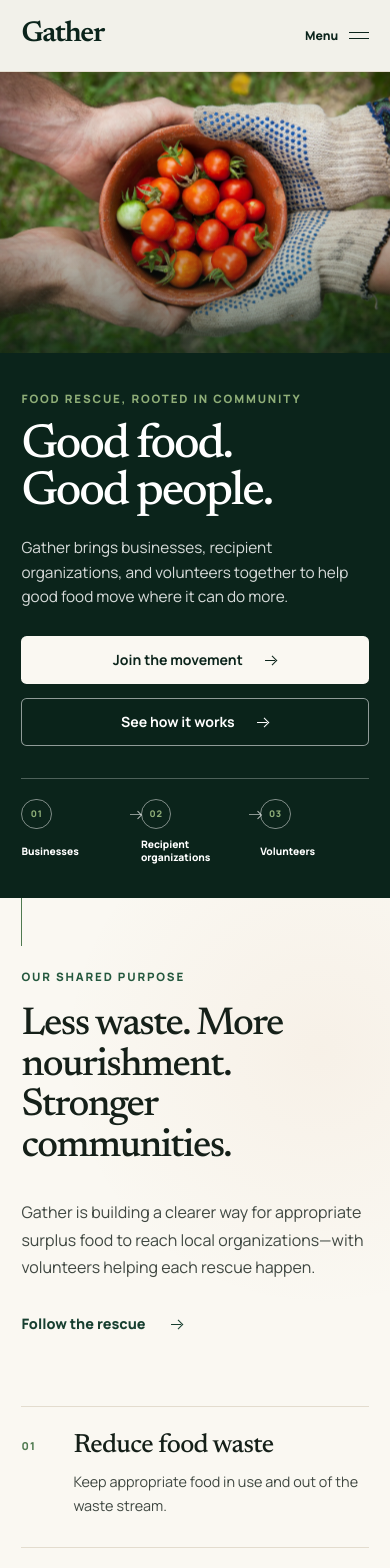
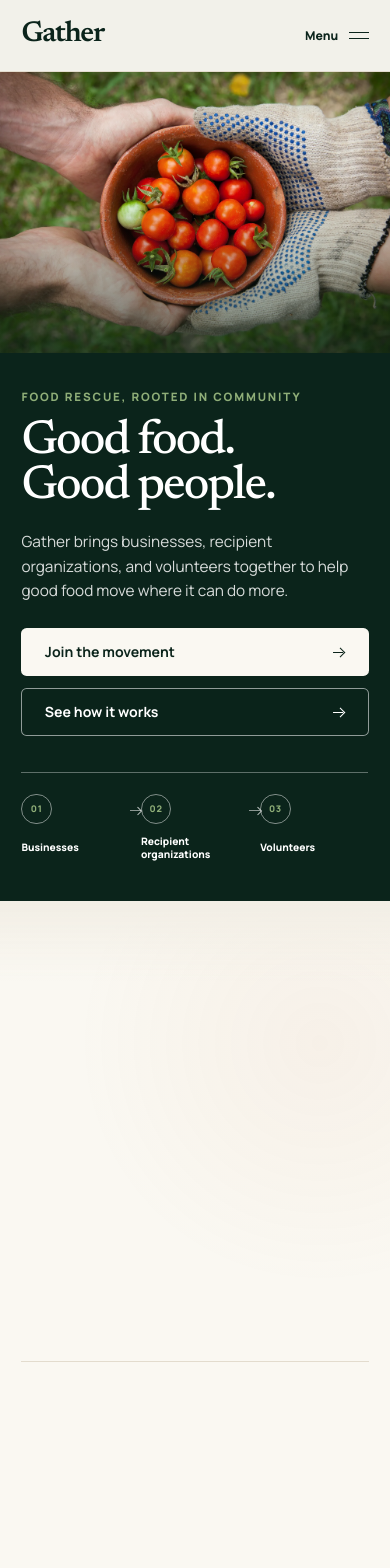
Before and after one commit to Stonecoast1135/gather-website, a Next.js app: page / in a window 390 px wide. Shown: the top 1568 px of the page. Built offline with nearby package versions, Linux system fonts and the light colour scheme.

Commit message:
Refine Gather homepage opening

```diff
--- a/src/app/globals.css
+++ b/src/app/globals.css
@@ -264,6 +264,20 @@ img {
   }
 }
 
+.button:focus-visible .button-arrow::before,
+.directional-link:focus-visible .link-arrow::before {
+  transform: scaleX(1);
+}
+
+.button:focus-visible .button-arrow::after,
+.directional-link:focus-visible .link-arrow::after {
+  transform: translateX(0.16rem) rotate(45deg);
+}
+
+.button:active {
+  transform: translateY(0);
+}
+
 /* Header */
 
 .site-header {
@@ -436,7 +450,7 @@ img {
 
 .home-hero {
   position: relative;
-  min-height: clamp(44rem, 84vh, 53.75rem);
+  min-height: clamp(45rem, 86vh, 54rem);
   overflow: clip;
   background: var(--forest-950);
   color: var(--white);
@@ -472,20 +486,21 @@ img {
   position: relative;
   z-index: 2;
   display: grid;
-  min-height: clamp(44rem, 84vh, 53.75rem);
+  min-height: clamp(45rem, 86vh, 54rem);
   grid-template-rows: 1fr auto;
   align-items: end;
   padding-top: clamp(10rem, 18vh, 13rem);
-  padding-bottom: clamp(3.25rem, 5.6vh, 4.5rem);
+  padding-bottom: clamp(3.5rem, 5.8vh, 4.75rem);
 }
 
 .hero-copy {
-  width: min(100%, 40rem);
+  width: min(100%, 39rem);
   align-self: center;
-  padding-bottom: 3rem;
+  padding-bottom: 2.75rem;
 }
 
 .hero-kicker {
+  margin-bottom: 1.05rem;
   color: var(--leaf-400);
 }
 
@@ -517,14 +532,14 @@ img {
   font-family: var(--font-display);
   font-size: clamp(4rem, 6vw, 5.25rem);
   font-weight: 430;
-  letter-spacing: -0.045em;
-  line-height: 0.98;
+  letter-spacing: -0.04em;
+  line-height: 0.94;
   text-wrap: balance;
 }
 
 .hero-lead {
   max-width: 38rem;
-  margin: 1.55rem 0 0;
+  margin: 1.65rem 0 0;
   color: rgb(255 255 255 / 84%);
   font-size: clamp(1.03rem, 1.35vw, 1.18rem);
   line-height: 1.65;
@@ -533,48 +548,90 @@ img {
 .hero-actions {
   display: flex;
   flex-wrap: wrap;
-  gap: 0.85rem;
-  margin-top: 2rem;
+  gap: 0.75rem;
+  margin-top: 1.85rem;
+}
+
+.hero-actions .button {
+  min-width: 12.75rem;
+  justify-content: space-between;
+  padding-inline: 1.4rem;
 }
 
 .hero-participants {
+  --participant-gap: clamp(3rem, 7vw, 7.25rem);
+
+  position: relative;
   display: grid;
-  width: min(100%, 61rem);
+  width: 100%;
   grid-template-columns: repeat(3, minmax(0, 1fr));
-  gap: clamp(2rem, 5vw, 4.75rem);
-  margin: 0 0 0 auto;
-  padding: 1.4rem 0 0;
-  border-top: 1px solid rgb(255 255 255 / 28%);
+  gap: var(--participant-gap);
+  margin: 0;
+  padding: 1.65rem 0 0;
   list-style: none;
-  opacity: 0;
-  animation: route-arrive 700ms 560ms var(--ease-out) forwards;
+}
+
+.hero-participants::before {
+  position: absolute;
+  top: 0;
+  left: 0;
+  width: 100%;
+  height: 1px;
+  transform: scaleX(0);
+  transform-origin: left center;
+  background: rgb(255 255 255 / 34%);
+  content: "";
+  animation: route-rule-in 700ms 480ms var(--ease-out) forwards;
 }
 
 .hero-participants li {
   position: relative;
   display: grid;
-  grid-template-columns: 2.3rem 1fr;
+  grid-template-columns: 2.6rem 1fr;
   align-items: start;
-  gap: 0.8rem;
+  gap: 0.95rem;
+  opacity: 0;
+  transform: translateX(-0.7rem);
+  animation: participant-enter 480ms var(--ease-out) forwards;
+}
+
+.hero-participants li:nth-child(1) {
+  animation-delay: 560ms;
+}
+
+.hero-participants li:nth-child(2) {
+  animation-delay: 800ms;
+}
+
+.hero-participants li:nth-child(3) {
+  animation-delay: 1.04s;
 }
 
 .hero-participants li:not(:last-child)::after {
   position: absolute;
-  top: 1.1rem;
-  right: calc(clamp(2rem, 5vw, 4.75rem) * -0.72);
-  width: calc(clamp(2rem, 5vw, 4.75rem) * 0.5);
+  top: 1.28rem;
+  right: calc(var(--participant-gap) * -0.74);
+  width: calc(var(--participant-gap) * 0.58);
   height: 1px;
   transform: scaleX(0);
   transform-origin: left center;
   background: rgb(255 255 255 / 52%);
   content: "";
-  animation: connector-draw 500ms 800ms var(--ease-out) forwards;
+  animation: connector-draw 460ms var(--ease-out) forwards;
+}
+
+.hero-participants li:nth-child(1)::after {
+  animation-delay: 680ms;
+}
+
+.hero-participants li:nth-child(2)::after {
+  animation-delay: 920ms;
 }
 
 .hero-participants li:not(:last-child)::before {
   position: absolute;
-  top: 0.96rem;
-  right: calc(clamp(2rem, 5vw, 4.75rem) * -0.72);
+  top: 1.14rem;
+  right: calc(var(--participant-gap) * -0.74);
   width: 0.36rem;
   height: 0.36rem;
   border-top: 1px solid rgb(255 255 255 / 72%);
@@ -582,13 +639,21 @@ img {
   content: "";
   opacity: 0;
   transform: translateX(-0.5rem) rotate(45deg);
-  animation: arrowhead-arrive 300ms 1.04s var(--ease-out) forwards;
+  animation: arrowhead-arrive 260ms var(--ease-out) forwards;
+}
+
+.hero-participants li:nth-child(1)::before {
+  animation-delay: 850ms;
+}
+
+.hero-participants li:nth-child(2)::before {
+  animation-delay: 1.09s;
 }
 
 .participant-number {
   display: grid;
-  width: 2.3rem;
-  height: 2.3rem;
+  width: 2.6rem;
+  height: 2.6rem;
   place-items: center;
   border: 1px solid rgb(255 255 255 / 48%);
   border-radius: 50%;
@@ -600,19 +665,19 @@ img {
 
 .participant-copy {
   display: grid;
-  gap: 0.2rem;
+  gap: 0.3rem;
 }
 
 .participant-copy strong {
   font-family: var(--font-display);
-  font-size: 1.18rem;
+  font-size: 1.24rem;
   font-weight: 520;
   line-height: 1.1;
 }
 
 .participant-copy > span {
   color: rgb(255 255 255 / 70%);
-  font-size: 0.76rem;
+  font-size: 0.78rem;
   line-height: 1.45;
 }
 
@@ -620,8 +685,9 @@ img {
 
 .opening-transition {
   position: relative;
-  padding: var(--space-section) 0 clamp(5.5rem, 9vw, 8rem);
+  padding: clamp(6.5rem, 8.5vw, 8rem) 0 clamp(5.5rem, 8vw, 7rem);
   background:
+    linear-gradient(180deg, var(--oat-100) 0, rgb(250 248 242 / 0%) clamp(5rem, 8vw, 7rem)),
     radial-gradient(circle at 82% 15%, rgb(198 123 63 / 6%), transparent 28%),
     var(--ivory-50);
 }
@@ -631,7 +697,8 @@ img {
   top: 0;
   left: 50%;
   width: 1px;
-  height: clamp(2.5rem, 5vw, 4.5rem);
+  height: clamp(3.5rem, 5.5vw, 5rem);
+  transform-origin: top center;
   background: var(--leaf-600);
   content: "";
 }
@@ -639,49 +706,70 @@ img {
 .opening-transition__intro {
   display: grid;
   max-width: var(--content-max);
-  grid-template-columns: minmax(0, 1.4fr) minmax(18rem, 0.6fr);
-  gap: clamp(3rem, 8vw, 8rem);
-  align-items: end;
+  grid-template-columns: minmax(0, 1.32fr) minmax(21rem, 0.68fr);
+  gap: clamp(3.5rem, 6vw, 6.5rem);
+  align-items: start;
 }
 
 .opening-transition h2 {
-  max-width: 15ch;
+  max-width: 23ch;
   margin: 0;
   font-family: var(--font-display);
-  font-size: clamp(3rem, 4.6vw, 4rem);
+  font-size: clamp(2.8rem, 3.7vw, 3.35rem);
   font-weight: 430;
-  letter-spacing: -0.04em;
-  line-height: 1.04;
+  letter-spacing: -0.035em;
+  line-height: 1.06;
   text-wrap: balance;
 }
 
 .opening-transition__copy {
-  padding-bottom: 0.35rem;
+  margin-top: 3rem;
+  padding-left: clamp(1.5rem, 3vw, 2.75rem);
+  border-left: 1px solid var(--sand-200);
 }
 
 .opening-transition__copy p {
   max-width: 34rem;
-  margin: 0 0 1.3rem;
+  margin: 0 0 1rem;
   color: var(--ink-700);
   font-size: 1.04rem;
   line-height: 1.75;
 }
 
 .mission-pillars {
+  position: relative;
   display: grid;
   max-width: var(--content-max);
   grid-template-columns: repeat(3, minmax(0, 1fr));
-  margin-top: clamp(4.5rem, 7vw, 7rem);
+  margin-top: clamp(3.75rem, 5vw, 4.75rem);
   padding: 0;
-  border-top: 1px solid var(--sand-200);
   border-bottom: 1px solid var(--sand-200);
   list-style: none;
 }
 
+.mission-pillars::before,
+.mission-pillars::after {
+  position: absolute;
+  top: 0;
+  left: 0;
+  width: 100%;
+  height: 1px;
+  content: "";
+}
+
+.mission-pillars::before {
+  background: var(--sand-200);
+}
+
+.mission-pillars::after {
+  transform-origin: left center;
+  background: var(--leaf-600);
+}
+
 .mission-pillars li {
   position: relative;
-  min-height: 14rem;
-  padding: 2.1rem clamp(1.5rem, 3vw, 3rem) 2.4rem;
+  min-height: 12.75rem;
+  padding: 1.8rem clamp(1.5rem, 3vw, 2.75rem) 2.1rem;
 }
 
 .mission-pillars li + li {
@@ -690,7 +778,7 @@ img {
 
 .mission-pillars__number {
   display: inline-block;
-  margin-bottom: 2.25rem;
+  margin-bottom: 1.55rem;
   color: var(--leaf-600);
   font-size: 0.68rem;
   font-weight: 800;
@@ -700,7 +788,7 @@ img {
 .mission-pillars h3 {
   margin: 0;
   font-family: var(--font-display);
-  font-size: clamp(1.55rem, 2vw, 2rem);
+  font-size: clamp(1.5rem, 1.8vw, 1.8rem);
   font-weight: 480;
   letter-spacing: -0.025em;
   line-height: 1.1;
@@ -741,14 +829,20 @@ img {
   }
 }
 
-@keyframes route-arrive {
+@keyframes route-rule-in {
+  to {
+    transform: scaleX(1);
+  }
+}
+
+@keyframes participant-enter {
   from {
     opacity: 0;
-    transform: translateY(0.75rem);
+    transform: translateX(-0.7rem);
   }
   to {
     opacity: 1;
-    transform: translateY(0);
+    transform: translateX(0);
   }
 }
 
@@ -774,11 +868,84 @@ img {
   }
 }
 
+@keyframes transition-line-in {
+  from {
+    transform: scaleY(0);
+  }
+  to {
+    transform: scaleY(1);
+  }
+}
+
+@keyframes section-copy-in {
+  from {
+    opacity: 0;
+    transform: translateY(0.75rem);
+  }
+  to {
+    opacity: 1;
+    transform: translateY(0);
+  }
+}
+
+@keyframes principle-route-in {
+  from {
+    transform: scaleX(0);
+  }
+  to {
+    transform: scaleX(1);
+  }
+}
+
 @supports (animation-timeline: scroll()) {
   .hero-image {
     animation: hero-image-scroll linear both;
     animation-range: 0 90vh;
     animation-timeline: scroll(root block);
+  }
+}
+
+@supports (animation-timeline: view()) {
+  .opening-transition::before {
+    transform: scaleY(0);
+    animation: transition-line-in 1ms var(--ease-out) both;
+    animation-range: entry 0% cover 12%;
+    animation-timeline: view();
+  }
+
+  .opening-transition__intro > div {
+    opacity: 0;
+    transform: translateY(0.75rem);
+    animation: section-copy-in 1ms var(--ease-out) both;
+    animation-range: entry 4% cover 24%;
+    animation-timeline: view();
+  }
+
+  .opening-transition__intro > div + div {
+    animation-range: entry 9% cover 29%;
+  }
+
+  .mission-pillars::after {
+    transform: scaleX(0);
+    animation: principle-route-in 1ms var(--ease-out) both;
+    animation-range: entry 0% cover 24%;
+    animation-timeline: view();
+  }
+
+  .mission-pillars li {
+    opacity: 0;
+    transform: translateY(0.65rem);
+    animation: section-copy-in 1ms var(--ease-out) both;
+    animation-range: entry 0% cover 26%;
+    animation-timeline: view();
+  }
+
+  .mission-pillars li:nth-child(2) {
+    animation-range: entry 4% cover 30%;
+  }
+
+  .mission-pillars li:nth-child(3) {
+    animation-range: entry 8% cover 34%;
   }
 }
 
@@ -801,9 +968,10 @@ img {
   }
 
   .hero-participants {
+    --participant-gap: 2.5rem;
+
     width: 100%;
   }
-
 }
 
 @media (max-width: 980px) {
@@ -951,13 +1119,27 @@ img {
     font-size: clamp(3.7rem, 8vw, 4.7rem);
   }
 
+  .hero-participants {
+    --participant-gap: 1.75rem;
+  }
+
   .participant-copy > span {
     display: none;
   }
 
   .opening-transition__intro {
-    grid-template-columns: minmax(0, 1.15fr) minmax(17rem, 0.85fr);
-    gap: 3.5rem;
+    grid-template-columns: minmax(0, 1.1fr) minmax(17rem, 0.9fr);
+    gap: 3rem;
+  }
+
+  .opening-transition__copy {
+    padding-left: 1.75rem;
+  }
+
+  @supports (animation-timeline: scroll()) {
+    .hero-image {
+      animation: none;
+    }
   }
 }
 
@@ -969,6 +1151,26 @@ img {
   to {
     opacity: 1;
     transform: translateY(0);
+  }
+}
+
+@media (min-width: 768px) and (max-width: 840px) {
+  .opening-transition__intro {
+    grid-template-columns: 1fr;
+    gap: 1.75rem;
+  }
+
+  .opening-transition h2 {
+    max-width: 20ch;
+    font-size: 2.8rem;
+  }
+
+  .opening-transition__copy {
+    max-width: 40rem;
+    margin: 0;
+    padding: 1.5rem 0 0;
+    border-top: 1px solid var(--sand-200);
+    border-left: 0;
   }
 }
 
@@ -1012,8 +1214,8 @@ img {
   .hero-shell {
     display: block;
     min-height: 0;
-    padding-top: 2.45rem;
-    padding-bottom: 2.1rem;
+    padding-top: 2.35rem;
+    padding-bottom: 2.45rem;
   }
 
   .hero-copy {
@@ -1022,18 +1224,18 @@ img {
   }
 
   .hero-kicker {
-    margin-bottom: 1rem;
+    margin-bottom: 0.9rem;
   }
 
   .hero-copy h1 {
-    max-width: 9ch;
+    max-width: 100%;
     font-size: clamp(2.75rem, 13.2vw, 3.25rem);
-    line-height: 0.98;
+    line-height: 0.94;
   }
 
   .hero-lead {
     max-width: 34rem;
-    margin-top: 1.2rem;
+    margin-top: 1.25rem;
     font-size: 1rem;
     line-height: 1.6;
   }
@@ -1041,7 +1243,7 @@ img {
   .hero-actions {
     display: grid;
     grid-template-columns: 1fr;
-    margin-top: 1.65rem;
+    margin-top: 1.55rem;
   }
 
   .hero-actions .button {
@@ -1049,27 +1251,28 @@ img {
   }
 
   .hero-participants {
+    --participant-gap: 0.7rem;
+
     width: 100%;
     grid-template-columns: repeat(3, minmax(0, 1fr));
-    gap: 0.7rem;
-    margin-top: 2rem;
-    padding-top: 1.25rem;
+    margin-top: 2.2rem;
+    padding-top: 1.4rem;
   }
 
   .hero-participants li {
     grid-template-columns: 1fr;
-    gap: 0.55rem;
+    gap: 0.65rem;
   }
 
   .hero-participants li:not(:last-child)::after {
-    top: 0.95rem;
-    right: -0.7rem;
-    width: 0.68rem;
+    top: 1rem;
+    right: calc(var(--participant-gap) * -1);
+    width: var(--participant-gap);
   }
 
   .hero-participants li:not(:last-child)::before {
-    top: 0.81rem;
-    right: -0.7rem;
+    top: 0.86rem;
+    right: calc(var(--participant-gap) * -1);
   }
 
   .participant-number {
@@ -1097,17 +1300,21 @@ img {
   .opening-transition__intro {
     display: grid;
     grid-template-columns: 1fr;
-    gap: 2rem;
+    gap: 1.65rem;
   }
 
   .opening-transition h2 {
-    max-width: 14ch;
-    font-size: clamp(2.35rem, 10vw, 3rem);
+    max-width: 18ch;
+    font-size: clamp(2.1rem, 8.8vw, 2.65rem);
+    line-height: 1.08;
   }
 
   .opening-transition__copy {
     max-width: 36rem;
-    padding: 0;
+    margin: 0;
+    padding: 1.5rem 0 0;
+    border-top: 1px solid var(--sand-200);
+    border-left: 0;
   }
 
   .opening-transition__copy p {
@@ -1117,7 +1324,7 @@ img {
 
   .mission-pillars {
     grid-template-columns: 1fr;
-    margin-top: 3.75rem;
+    margin-top: 3.1rem;
   }
 
   .mission-pillars li {
@@ -1125,7 +1332,7 @@ img {
     min-height: 0;
     grid-template-columns: 2.25rem 1fr;
     gap: 0 1rem;
-    padding: 1.6rem 0 1.8rem;
+    padding: 1.45rem 0 1.65rem;
   }
 
   .mission-pillars li + li {
@@ -1139,7 +1346,7 @@ img {
   }
 
   .mission-pillars h3 {
-    font-size: 1.65rem;
+    font-size: 1.5rem;
   }
 
   .mission-pillars p {
@@ -1196,7 +1403,14 @@ img {
 
   .hero-media,
   .hero-copy > *,
-  .hero-participants {
+  .hero-participants,
+  .hero-participants::before,
+  .hero-participants li,
+  .opening-transition::before,
+  .opening-transition__intro > div,
+  .mission-pillars::after,
+  .mission-pillars li {
+    animation: none !important;
     clip-path: none;
     opacity: 1;
     transform: none;
```
